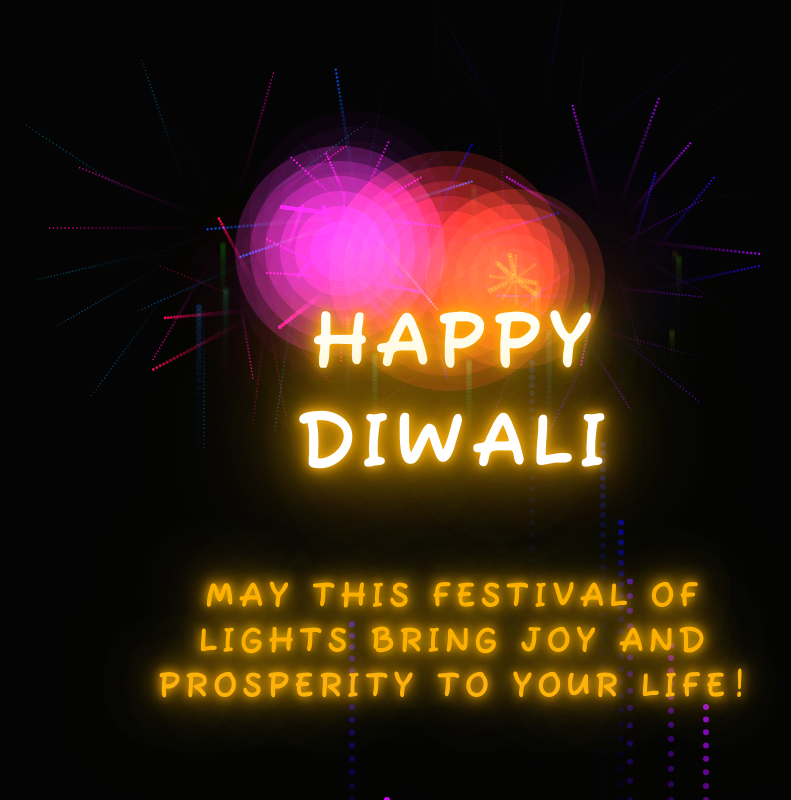
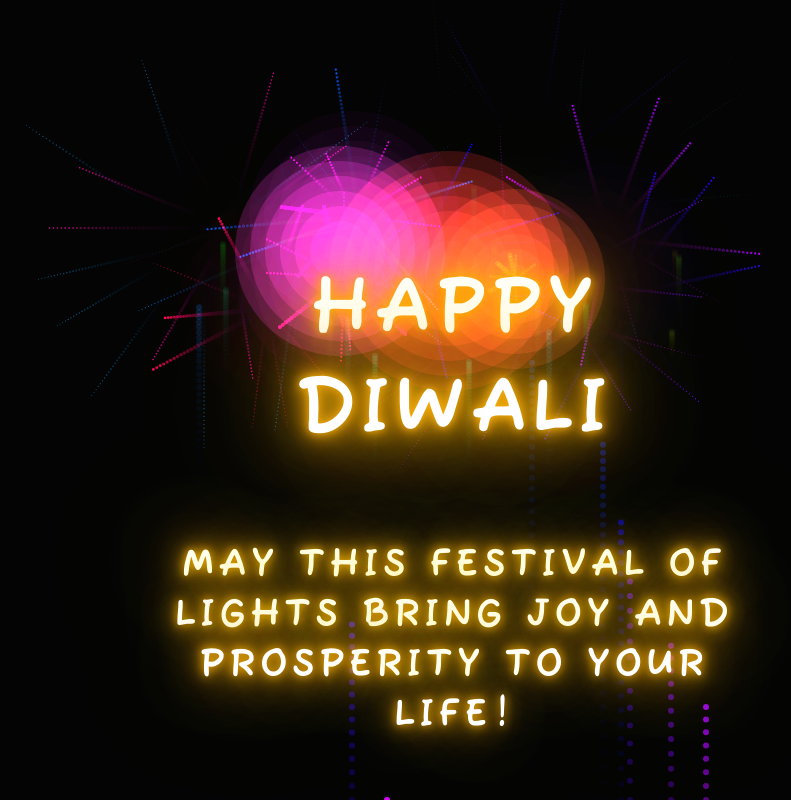
Before and after one commit to surya-sensesemi/Happy-Diwali-2024, a plain HTML site: page index.html in a window 1280 px wide. Shown: the whole page, without its empty margins (186-977 px from the left). Drawn offline with Linux system fonts and the light colour scheme.

Commit message:
Update index.html

```diff
--- a/index.html
+++ b/index.html
@@ -12,7 +12,7 @@
   <canvas id="my-canvas"></canvas>
   <div class="box">
     <p style="font-size: 80px; color: white;">Happy<br>Diwali</p>
-    <p>May this festival of lights bring joy and prosperity to your life!</p>
+    <p style="color:white; font-size: 40px;">May this festival of lights bring joy and prosperity to your life!</p>
   </div>
   <script src="app.js"></script>
 </body>
```
